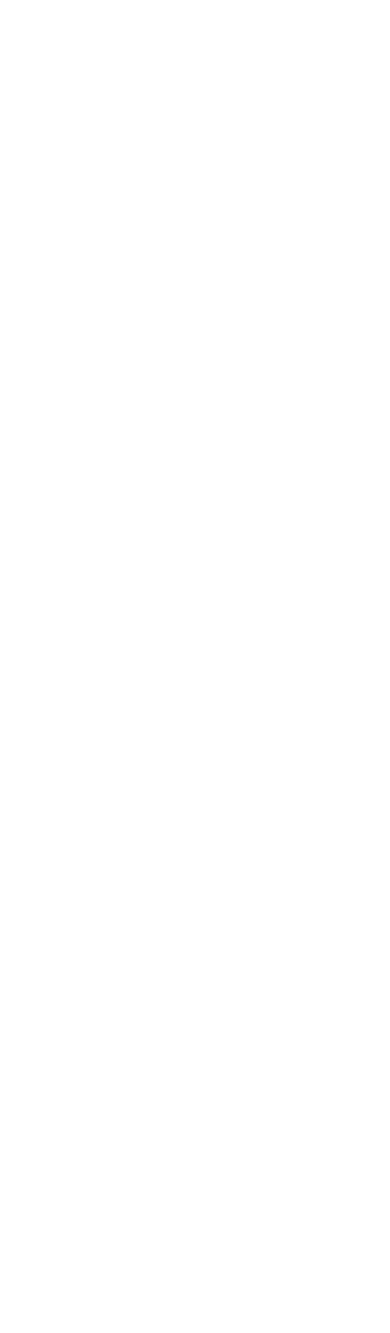
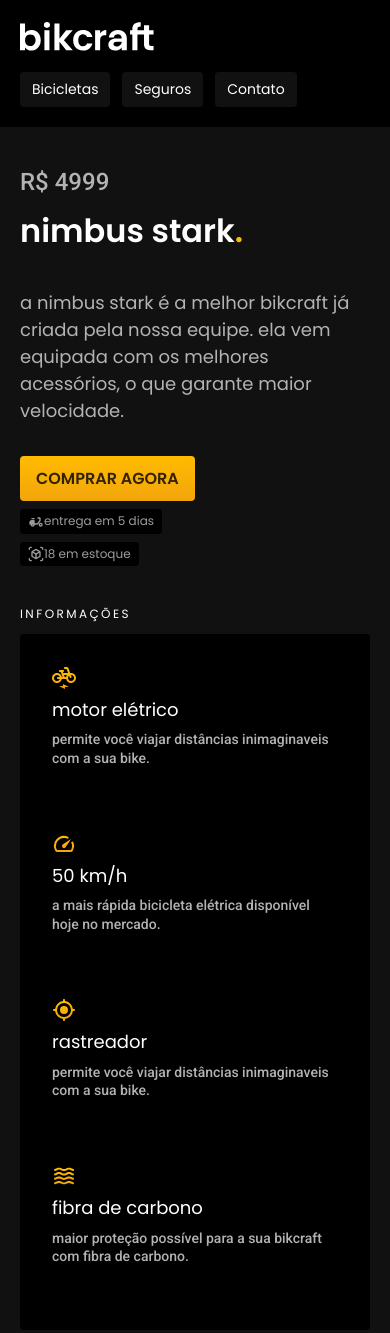
Before and after one commit to mayconkluser/projeto-bikcraft, a plain HTML site: page projeto-bikcraft-feito-por-mim/bicicletas/nimbus.html in a window 390 px wide. Shown: the top 1333 px of the page. Before the commit the page ends 844 px from the top, so only its background shows below. Drawn offline with Linux system fonts and the light colour scheme.

Commit message:
atualizar

```diff
--- a/projeto-bikcraft-feito-por-mim/bicicletas/nimbus.html
+++ b/projeto-bikcraft-feito-por-mim/bicicletas/nimbus.html
@@ -0,0 +1,149 @@
+<!DOCTYPE html>
+<html lang="pt-br">
+
+<head>
+    <meta charset="UTF-8">
+    <meta http-equiv="X-UA-Compatible" content="IE=edge">
+    <meta name="viewport" content="width=device-width, initial-scale=1.0">
+
+    <title>Termos e condições | Bikcraft</title>
+    <!-- O titulo é uma parte muito importante para otimizar a busca do site no google. -->
+
+    <meta name="description" content="Termos e condições, Bikcraft.">
+    <!-- A área de descrição do site é importante para falar qual o proposito do site para o usuário -->
+
+    <link rel="stylesheet" href="../css/style.css">
+
+    <!-- FONTES -->
+    <link rel="preconnect" href="https://fonts.googleapis.com">
+    <link rel="preconnect" href="https://fonts.gstatic.com" crossorigin>
+    <link
+        href="https://fonts.googleapis.com/css2?family=Merriweather:ital,wght@1,900&family=Poppins:wght@400;600&family=Roboto:ital,wght@0,500;1,400&display=swap"
+        rel="stylesheet">
+</head>
+
+<body id="bicicleta">
+
+    <header class="header-bg">
+        <div class=" header container">
+            <a href="../">
+                <img src="../img/bikcraft.svg" alt="Bikcraft">
+            </a>
+            <nav aria-label="primaria">
+                <ul class="header-menu font-1-m cor-0">
+                    <li><a href="../bicicletas.html">Bicicletas</a></li>
+                    <li><a href="../seguros.html">Seguros</a></li>
+                    <li><a href="../contato.html">Contato</a></li>
+                </ul>
+            </nav>
+        </div>
+    </header>
+
+    <main class="titulo-bg">
+        <div>
+            <div class="titulo container">
+                <p class="font-2-xl cor-5">R$ 4999</p>
+                <h1 class="font-1-xxl cor-0">Nimbus Stark<span class="cor-p1">.</span></h1>
+            </div>
+        </div>
+
+        <div class="bicicleta container">
+            <div class="bicicleta-img">
+                <img src="../img/bicicleta/nimbus1.jpg" alt="">
+                <img src="../img/bicicleta/nimbus2.jpg" alt="">
+                <img src="../img/bicicleta/nimbus3.jpg" alt="">
+            </div>
+            <div class="bicicleta-conteudo">
+                <p class="font-2-l cor-5">A Nimbus Stark é a melhor Bikcraft já criada pela nossa equipe. Ela vem
+                    equipada com os melhores
+                    acessórios, o que garante maior velocidade.</p>
+                <div class="bicicleta-comprar">
+                    <a class="botao" href="../orcamento.html">
+                        Comprar Agora
+                    </a>
+                    <span class="font-1-xs cor-6"><img src="../img/icones/entrega.svg" alt=""> entrega em 5 dias</span>
+                    <span class="font-1-xs cor-6"><img src="../img/icones/estoque.svg" alt=""> 18 em estoque</span>
+                </div>
+
+
+                <h2 class="font-1-xs cor-0">Informações</h2>
+                <ul class="bicicleta-info">
+                    <li>
+                        <img src="../img/icones/eletrica.svg" alt="">
+                        <h3 class="font-1-m cor-0">Motor Elétrico</h3>
+                        <p class="font-2-xs cor-5">Permite você viajar distâncias inimaginaveis com a sua bike.</p>
+                    </li>
+
+                    <li>
+                        <img src="../img/icones/velocidade.svg" alt="">
+                        <h3 class="font-1-m cor-0">50 km/h</h3>
+                        <p class="font-2-xs cor-5">A mais rápida bicicleta elétrica disponível hoje no mercado.</p>
+                    </li>
+
+                    <li>
+                        <img src="../img/icones/rastreador.svg" alt="">
+                        <h3 class="font-1-m cor-0">Rastreador</h3>
+                        <p class="font-2-xs cor-5">Permite você viajar distâncias inimaginaveis com a sua bike.</p>
+                    </li>
+
+                    <li>
+                        <img src="../img/icones/carbono.svg" alt="">
+                        <h3 class="font-1-m cor-0">Fibra de Carbono</h3>
+                        <p class="font-2-xs cor-5">Maior proteção possível para a sua Bikcraft com fibra de carbono.</p>
+                    </li>
+
+                </ul>
+                <h2 class="font-1-xs cor-0">Ficha Técnica</h2>
+                <ul class="bicicleta-ficha font-2-s cor-4">
+                    <li>Peso <span>9 kg</span></li>
+                    <li>Altura <span>60 cm</span></li>
+                    <li>Largura <span>120 cm</span></li>
+                    <li>Profundidade <span>10 cm</span></li>
+                    <li>Marchas <span>16</span></li>
+                    <li>Roda <span>29</span></li>
+                </ul>
+            </div>
+    </main>
+
+
+    <footer class="footer-bg">
+        <div class="footer container">
+            <img src="./img/bikcraft.svg" alt="">
+            <div class="footer-contato">
+                <h3 class="font-2-l-b cor-0">Contato</h3>
+                <ul class="font-2-m cor-5">
+                    <li><a href="tel:+5547999999999">+55 47 99999-9999</a></li>
+                    <li><a href="mailto:contato@bikcraft.com">contato@bikcraft.com</a></li>
+                    <li>Rua Ali Perto, 42 - Botafogo</li>
+                    <li>Rio de Janeiro - RJ</li>
+                </ul>
+                <div class="footer-redes">
+                    <a href="#">
+                        <img src="../img/redes/instagram.svg" alt="Instagram">
+                    </a>
+                    <a href="#">
+                        <img src="../img/redes/facebook.svg" alt="Facebook">
+                    </a>
+                    <a href="#">
+                        <img src="../img/redes/youtube.svg" alt="Youtube">
+                    </a>
+                </div>
+            </div>
+            <div class="footer-info">
+                <h3 class="font-2-l-b cor-0">Informações</h3>
+                <nav>
+                    <ul class="font-1-m cor-5">
+                        <li><a href="../bicicletas.html">Bicicletas</a></li>
+                        <li><a href="../seguros.html">Seguros</a></li>
+                        <li><a href="../contato.html">Contato</a></li>
+                        <li><a href="../termos.html">Termos e Condições</a></li>
+                    </ul>
+                </nav>
+            </div>
+            <p class="font-2-m cor-6 footer-copy">Bikcraft © Alguns direitos reservados.</p>
+        </div>
+    </footer>
+
+</body>
+
+</html>
--- /dev/null
+++ b/projeto-bikcraft-feito-por-mim/css/bicicleta/bicicleta.css
@@ -0,0 +1,123 @@
+#bicicleta .titulo p {
+  text-transform: uppercase;
+}
+
+.bicicleta {
+  display: grid;
+  grid-template-columns: 1fr 1fr;
+  align-items: flex-start;
+  gap: 40px;
+  padding-top: 60px;
+  padding-bottom: 60px;
+}
+
+.bicicleta-img {
+  display: flex;
+  flex-wrap: wrap;
+  gap: 20px;
+}
+
+.bicicleta-img img {
+  flex: 1;
+  min-width: 200px;
+}
+.bicicleta-img img:nth-child(1) {
+  min-width: 100%;
+}
+
+.bicicleta-conteudo p {
+  margin-bottom: 32px;
+}
+
+.bicicleta-comprar {
+  display: grid;
+  grid-template-columns: max-content auto;
+  align-items: center;
+  justify-items: start;
+  margin-bottom: 40px;
+  gap: 8px 12px;
+}
+
+.bicicleta-comprar a {
+  grid-row: span 2;
+}
+
+.bicicleta-comprar span {
+  display: flex;
+  align-items: center;
+  background-color: var(--cor-12);
+  padding: 4px 8px;
+  border-radius: 4px;
+  -webkit-border-radius: 4px;
+  -moz-border-radius: 4px;
+  -ms-border-radius: 4px;
+  -o-border-radius: 4px;
+}
+
+.bicicleta-conteudo h2 {
+  text-transform: uppercase;
+  letter-spacing: 0.15rem;
+  margin-bottom: 12px;
+}
+
+.bicicleta-info,
+.bicicleta-ficha {
+  padding: 32px;
+  background-color: var(--cor-12);
+  border-radius: 4px;
+  -webkit-border-radius: 4px;
+  -moz-border-radius: 4px;
+  -ms-border-radius: 4px;
+  -o-border-radius: 4px;
+}
+
+.bicicleta-info {
+  margin-bottom: 40px !important;
+  display: grid;
+  grid-template-columns: 1fr 1fr;
+  gap: 32px;
+}
+
+.bicicleta-info img {
+  width: 24px;
+  margin-bottom: 8px;
+}
+
+.bicicleta-info h3 {
+  margin-bottom: 8px;
+}
+
+.bicicleta-ficha li {
+  padding: 4px 0;
+  display: flex;
+  justify-content: space-between;
+  border-bottom: 1px solid var(--cor-11);
+}
+
+.bicicleta-ficha li:last-child {
+  border-bottom: none;
+}
+
+.bicicleta-ficha span {
+  color: var(--cor-6);
+}
+
+@media (max-width: 800px) {
+  .bicicleta {
+    grid-template-columns: 1fr;
+    padding-top: 40px !important;
+    padding-bottom: 40px !important;
+  }
+
+  .bicicleta-img {
+    grid-row: 2;
+  }
+}
+@media (max-width: 400px) {
+  .bicicleta-info {
+    grid-template-columns: 1fr;
+  }
+  .bicicleta-comprar {
+    grid-template-columns: 1fr;
+  }
+}
--- a/projeto-bikcraft-feito-por-mim/css/style.css
+++ b/projeto-bikcraft-feito-por-mim/css/style.css
@@ -18,6 +18,7 @@
 /* BICICLETAS */
 @import url(./bicicletas/bicicletas-lista.css);
 @import url(./bicicletas/bicicletas.css);
+@import url(./bicicleta/bicicleta.css);
 
 /* SEGUROS */
 @import url(./seguros/seguros.css);
```
